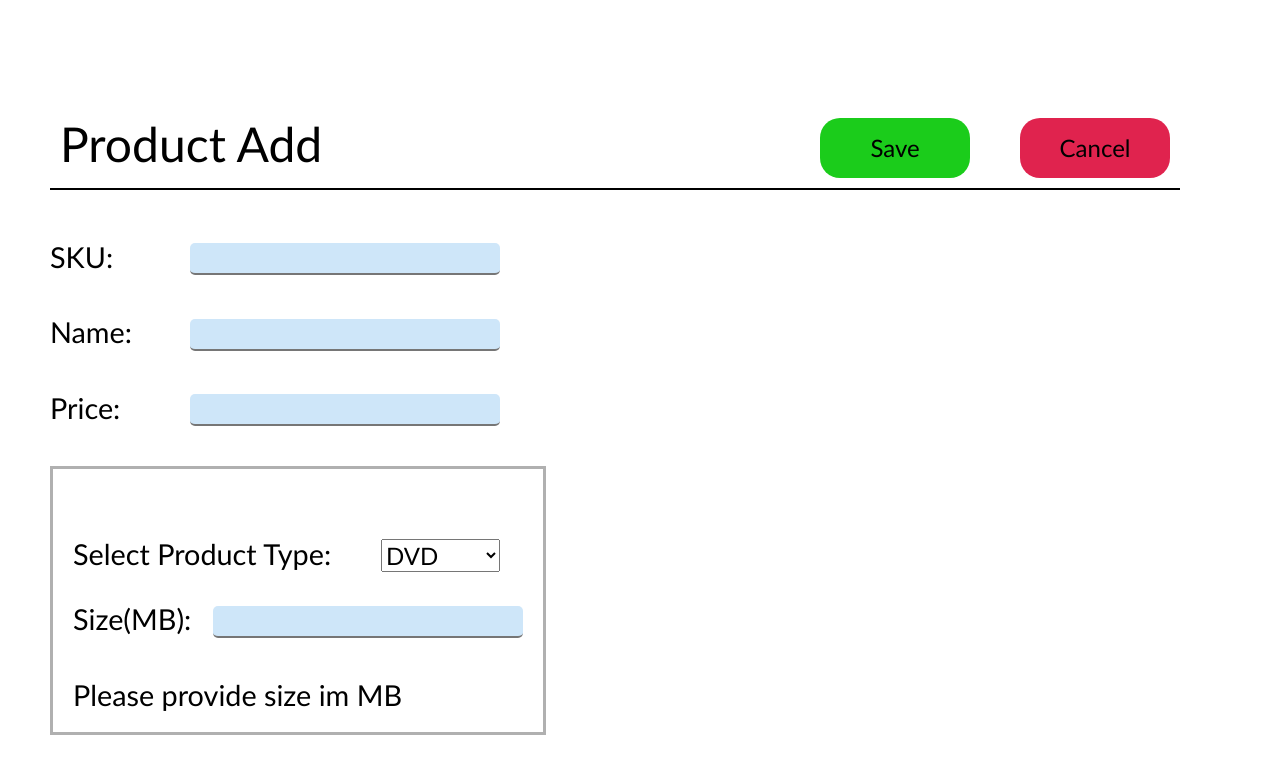
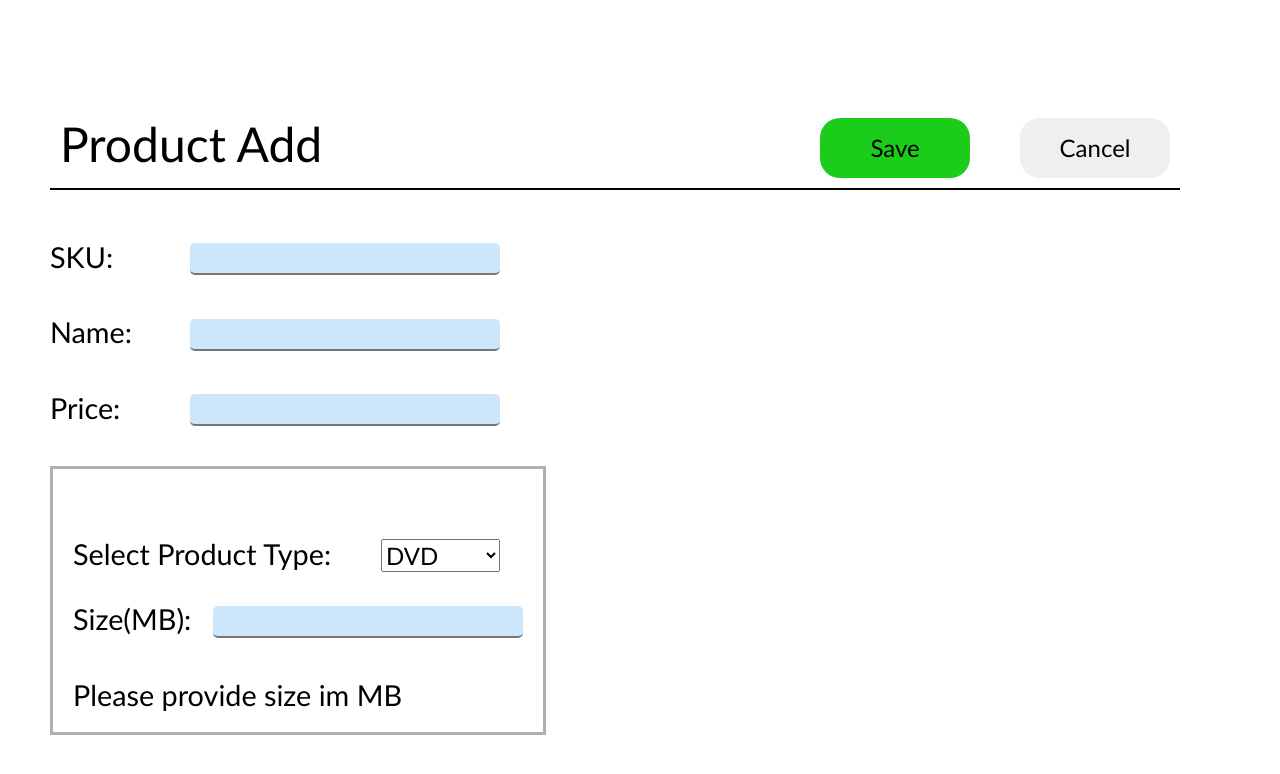
Before and after one commit to irakli182/scandiweb, a React (Create React App) app: page /add-product in a window 1280 px wide. Shown: the top 774 px of the page. Built offline with nearby package versions, Linux system fonts and the light colour scheme.

Commit message:
maybe fix testing

```diff
--- a/src/pages/Home.js
+++ b/src/pages/Home.js
@@ -68,10 +68,10 @@ function Home() {
             </div>
             <div className='header_buttons'>
                 <Link to="/add-product">
-                    <button id='buttonAdd' className='button'>Add</button>
+                    <button id='buttonAdd' className='button'>ADD</button>
                 </Link>
                 <Link>
-                  <button id='buttonDel' className='button' onClick={handleMassDelete} >Mass Delete</button>
+                  <button id='delete-product-btn' className='button' onClick={handleMassDelete} >MASS DELETE</button>
                 </Link>
             </div>
         </div>
--- a/src/styles/Home.css
+++ b/src/styles/Home.css
@@ -36,7 +36,7 @@
   background-color: rgb(27, 204, 27);
 }
 
-#buttonDel {
+#delete-product-btn {
   background-color: #E0234E;
 }
 
```
